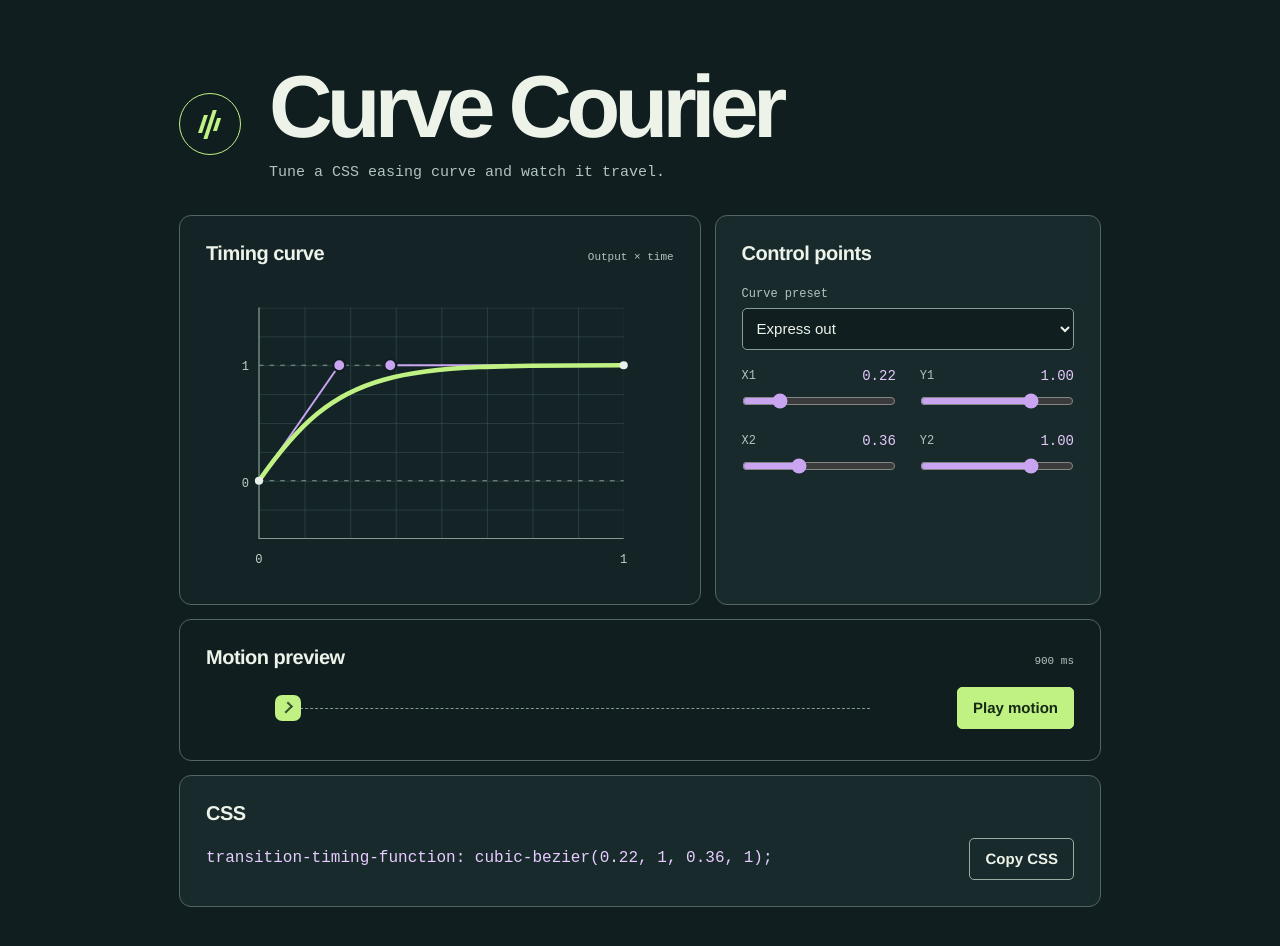
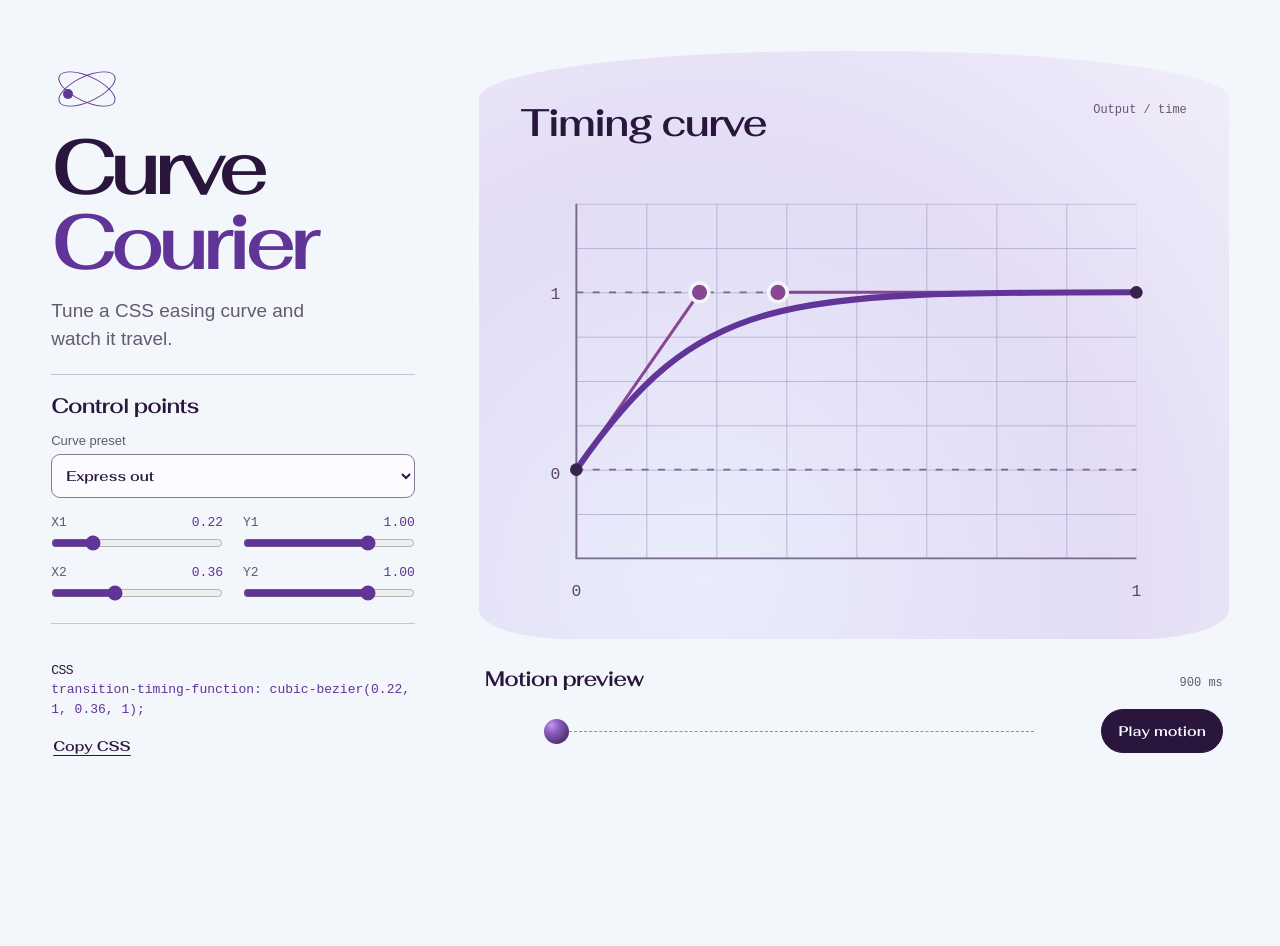
Before and after one commit to Genthh/curve-courier, a plain HTML site: page public/index.html in a window 1280 px wide. After the commit the page ends 819 px from the top, so only its background shows below. Drawn offline with Linux system fonts and the light colour scheme.

Commit message:
Center the easing editor on a plum motion canvas

```diff
--- /dev/null
+++ b/public/fonts/type.css
@@ -0,0 +1,11 @@
+@font-face {
+  font-family: "Fahkwang";
+  src: url("./fahkwang.woff2") format("woff2");
+  font-style: normal;
+  font-weight: 600;
+  font-display: swap;
+}
+
+:root {
+  --identity-font: "Fahkwang", sans-serif;
+}
--- a/public/index.html
+++ b/public/index.html
@@ -3,27 +3,28 @@
   <head>
     <meta charset="utf-8" />
     <meta name="viewport" content="width=device-width,initial-scale=1" />
-    <meta name="theme-color" content="#101e20" />
+    <meta name="theme-color" content="#f4f5fb" />
     <title>Curve Courier · CSS easing workbench</title>
     <link rel="icon" href="data:," />
+    <link rel="stylesheet" href="fonts/type.css" />
     <link rel="stylesheet" href="style.css" />
     <script defer src="model.js"></script>
     <script defer src="app.js"></script>
   </head>
   <body>
     <main>
-      <header>
-        <div class="logotype" aria-hidden="true"><i></i><i></i><i></i></div>
+      <header class="brand">
+        <div class="orbit" aria-hidden="true"><i></i></div>
         <div>
-          <h1>Curve Courier</h1>
+          <h1>Curve <span>Courier</span></h1>
           <p>Tune a CSS easing curve and watch it travel.</p>
         </div>
       </header>
-      <div class="desk">
+
       <section class="graph-card" aria-labelledby="curve-title">
         <div class="cap">
           <h2 id="curve-title">Timing curve</h2>
-            <span>Output × time</span>
+          <span>Output / time</span>
         </div>
         <svg
           id="chart"
@@ -43,13 +44,13 @@
               <path
                 d="M30 0H0V19"
                 fill="none"
-                  stroke="#3c5555"
+                stroke="#ada7cb"
                 stroke-width=".65"
               />
             </pattern>
           </defs>
           <rect x="28" y="26" width="240" height="152" fill="url(#grid)" />
-            <g fill="none" stroke="#819895" stroke-width=".8">
+          <g fill="none" stroke="#776a8d" stroke-width=".8">
             <path d="M28 140H268M28 64H268" stroke-dasharray="3 4" />
             <path d="M28 26v152h240" />
           </g>
@@ -59,22 +60,22 @@
             <text x="28" y="194">0</text>
             <text x="268" y="194">1</text>
           </g>
-            <g stroke="#c9a4f1" stroke-width="1.3">
+          <g stroke="#884695" stroke-width="1.3">
             <line id="arm1" x1="28" y1="140" />
             <line id="arm2" x1="268" y1="64" />
           </g>
           <path
             id="curve"
             fill="none"
-              stroke="#c0f183"
-              stroke-width="3"
+            stroke="#613597"
+            stroke-width="2.6"
             stroke-linecap="round"
           />
-            <g fill="#c9a4f1" stroke="#101e20" stroke-width="1.5">
+          <g fill="#884695" stroke="#f4f5fb" stroke-width="1.5">
             <circle id="dot1" r="4" />
             <circle id="dot2" r="4" />
           </g>
-            <g fill="#e8f1e9">
+          <g fill="#38224b">
             <circle cx="28" cy="140" r="2.7" />
             <circle cx="268" cy="64" r="2.7" />
           </g>
@@ -93,7 +94,6 @@
         </select>
         <div class="sliders" id="sliders"></div>
       </section>
-      </div>
       <section class="preview" aria-labelledby="preview-title">
         <div class="cap">
           <h2 id="preview-title">Motion preview</h2>
--- a/public/style.css
+++ b/public/style.css
@@ -1,14 +1,13 @@
 :root {
-  color-scheme: dark;
-  --ground: #101e20;
-  --panel: #192a2c;
-  --text: #edf3e9;
-  --mint: #c0f183;
-  --quiet: #b3c3be;
-  --edge: #526663;
-  font-family: "Space Mono", "Courier New", monospace;
+  color-scheme: light;
+  --ground: #f3f6fa;
+  --ink: #2a163d;
+  --accent: #613597;
+  --quiet: #625972;
+  --rule: #c8c5d5;
+  font-family: var(--identity-font), Arial, sans-serif;
+  color: var(--ink);
   background: var(--ground);
-  color: var(--text);
 }
 * {
   box-sizing: border-box;
@@ -17,15 +16,14 @@ body {
   margin: 0;
 }
 main {
-  max-width: 1050px;
-  margin: auto;
-  padding: clamp(20px, 5vw, 66px);
-}
-header {
-  display: flex;
-  align-items: center;
-  gap: clamp(12px, 3vw, 28px);
-  margin-bottom: 30px;
+  display: grid;
+  grid-template-columns: minmax(255px, 0.8fr) minmax(0, 1.65fr);
+  grid-template-areas: "brand graph" "controls graph" "code preview";
+  gap: 22px clamp(30px, 5vw, 72px);
+  align-items: start;
+  max-width: 1450px;
+  padding: clamp(22px, 4vw, 65px);
+  margin: 0 auto;
 }
 h1,
 h2,
@@ -34,68 +32,80 @@ p {
 }
 h1,
 h2,
-button {
-  font-family: "Barlow", "Helvetica Neue", Arial, sans-serif;
+button,
+select {
+  font-family: var(--identity-font), Arial, sans-serif;
+}
+.brand {
+  grid-area: brand;
+  align-self: end;
+}
+.orbit {
+  width: 72px;
+  height: 38px;
+  position: relative;
+  margin: 5px 0 21px;
+}
+.orbit::before,
+.orbit::after {
+  content: "";
+  position: absolute;
+  inset: 6px 5px;
+  border: 1.5px solid var(--accent);
+  border-radius: 50%;
+  transform: rotate(-25deg);
+}
+.orbit::after {
+  transform: rotate(25deg);
+}
+.orbit i {
+  position: absolute;
+  width: 10px;
+  height: 10px;
+  border-radius: 50%;
+  left: 12px;
+  top: 19px;
+  background: var(--accent);
 }
 h1 {
-  font-size: clamp(39px, 8vw, 88px);
-  line-height: 0.98;
-  letter-spacing: -0.065em;
+  font-size: clamp(46px, 6.1vw, 95px);
+  line-height: 0.96;
+  letter-spacing: -0.078em;
+  font-weight: 400;
 }
-header p {
-  margin-top: 12px;
-  font-size: clamp(12px, 2vw, 15px);
+h1 span {
+  display: block;
+  color: var(--accent);
+}
+.brand p {
+  max-width: 29ch;
+  margin-top: 18px;
+  font-family: Arial, sans-serif;
+  font-size: clamp(15px, 1.6vw, 19px);
   color: var(--quiet);
-  line-height: 1.5;
+  line-height: 1.45;
 }
-.logotype {
-  display: flex;
-  flex: none;
-  align-items: center;
-  justify-content: center;
-  gap: 3px;
-  width: clamp(42px, 6vw, 62px);
-  height: clamp(42px, 6vw, 62px);
-  border: 1px solid var(--mint);
-  border-radius: 50%;
-  color: var(--mint);
-}
-.logotype i {
-  width: 4px;
-  height: 30%;
-  background: currentColor;
-  transform: skew(-18deg);
-}
-.logotype i:nth-child(2) {
-  height: 49%;
-}
-.logotype i:last-child {
-  height: 22%;
-}
-.desk {
-  display: grid;
-  grid-template-columns: minmax(0, 1.35fr) minmax(250px, 1fr);
-  gap: 14px;
-}
-.graph-card,
-.controls,
-.preview,
-.code {
-  border: 1px solid var(--edge);
-  border-radius: 12px;
-  padding: clamp(17px, 3vw, 26px);
-  min-width: 0;
+h2 {
+  font-weight: 500;
+  font-size: 21px;
+  line-height: 1.2;
+  letter-spacing: -0.04em;
 }
 .graph-card {
-  background: #142426;
-}
-.controls,
-.code {
-  background: var(--panel);
-}
-h2 {
-  font-size: 20px;
-  letter-spacing: -0.025em;
+  grid-area: graph;
+  align-self: stretch;
+  min-width: 0;
+  display: flex;
+  flex-flow: column;
+  justify-content: space-between;
+  border-radius: 48% 48% 12% 12% / 8% 8% 5% 5%;
+  padding: clamp(20px, 4vw, 56px) clamp(12px, 2.5vw, 38px) 20px;
+  background: radial-gradient(
+    ellipse at 30% 90%,
+    #e9edfb 1%,
+    #e3dcf5 54%,
+    #f1eefa 100%
+  );
 }
 .cap {
   display: flex;
@@ -103,168 +113,242 @@ h2 {
   justify-content: space-between;
   gap: 8px;
 }
+.graph-card .cap {
+  align-items: start;
+  padding-inline: 10px;
+}
+.graph-card h2 {
+  font-size: clamp(28px, 3vw, 44px);
+  line-height: 1.05;
+}
 .cap span {
-  font-size: 11px;
+  font:
+    12px/1.4 ui-monospace,
+    monospace;
   color: var(--quiet);
 }
 #chart {
+  width: 100%;
+  height: auto;
+  flex: 1;
+  min-height: 0;
   display: block;
-  width: 100%;
-  max-height: 310px;
-  margin: 3px auto 0;
 }
 .axes {
-  fill: #bdcfc9;
-  font-size: 8px;
+  fill: #594767;
+  font:
+    7px ui-monospace,
+    monospace;
   text-anchor: middle;
+}
+.controls {
+  grid-area: controls;
+  min-width: 0;
+  border-block: 1px solid var(--rule);
+  padding: 18px 0;
+}
+.controls h2 {
+  margin-bottom: 13px;
+}
+.preset-label {
+  display: block;
+  font:
+    13px/1.45 Arial,
+    sans-serif;
+  color: var(--quiet);
+  margin-bottom: 4px;
 }
 button,
 select {
   cursor: pointer;
-  font-size: 15px;
-  min-height: 42px;
+  min-height: 44px;
+  font-size: 14px;
 }
 button {
-  padding: 9px 15px;
-  font-weight: 650;
+  padding: 9px 16px;
 }
 :focus-visible {
-  outline: 3px solid #edbdff;
+  outline: 3px solid #833192;
   outline-offset: 3px;
-}
-.preset-label {
-  margin-top: 22px;
-  display: block;
-  color: var(--quiet);
-  font-size: 12px;
 }
 select {
   width: 100%;
-  margin: 7px 0 18px;
-  border: 1px solid #879d98;
-  border-radius: 5px;
+  border: 1px solid #877a97;
+  border-radius: 9px;
   padding: 7px 10px;
-  background: var(--ground);
-  color: var(--text);
+  background: #fcfbff;
+  color: var(--ink);
 }
 .sliders {
   display: grid;
   grid-template-columns: repeat(2, minmax(0, 1fr));
-  gap: 17px 24px;
+  gap: 10px 20px;
+  margin-top: 17px;
 }
 .sliders > div {
   display: grid;
   grid-template-columns: 1fr auto;
-  gap: 2px;
+  gap: 1px;
   align-items: center;
+}
+.sliders label,
+.sliders output {
+  font-family: ui-monospace, monospace;
+  font-size: 13px;
 }
 .sliders label {
   color: var(--quiet);
-  font-size: 12px;
 }
 .sliders output {
-  color: #e4c7fd;
-  font-size: 14px;
+  color: var(--accent);
 }
 .sliders input {
   width: 100%;
   min-width: 0;
-  height: 30px;
+  height: 24px;
   grid-column: 1 / -1;
   margin: 0;
-  accent-color: #c9a4f1;
+  accent-color: var(--accent);
 }
-.preview,
-.code {
-  margin-top: 14px;
+.preview {
+  grid-area: preview;
+  min-width: 0;
+  padding: 5px 6px;
 }
-.preview-row,
-.code-row {
+.preview-row {
   display: flex;
   align-items: center;
   justify-content: space-between;
-  gap: 18px;
-  margin-top: 13px;
-}
-.preview-row {
+  gap: 8px;
+  padding: 6px;
+  margin: 12px -6px 0;
   overflow: hidden;
-  padding: 5px;
-  margin-inline: -5px;
 }
 .track {
   position: relative;
   flex: 1;
   min-width: 0;
-  height: 26px;
+  height: 25px;
   margin: 0 8%;
 }
 .track::before {
   content: "";
   position: absolute;
   inset: 50% 0 auto;
-  border-top: 1px dashed #849b90;
+  border-top: 1px dashed #9b85ac;
 }
 #runner {
   display: block;
-  width: 26px;
-  height: 26px;
-  border-radius: 7px;
-  background: var(--mint);
+  width: 25px;
+  height: 25px;
+  border-radius: 50%;
   position: relative;
-}
-#runner::after {
-  content: "";
-  position: absolute;
-  left: 7px;
-  top: 9px;
-  width: 8px;
-  height: 5px;
-  border: solid #365231;
-  border-width: 0 2px 2px 0;
-  transform: rotate(-45deg);
+  background: radial-gradient(
+    circle at 30% 25%,
+    #c599ee 0%,
+    #8a5fbe 30%,
+    #533173 75%
+  );
 }
 #play {
-  background: var(--mint);
-  color: #172a15;
-  border: 1px solid var(--mint);
-  border-radius: 5px;
+  background: var(--ink);
+  color: white;
+  border: 1px solid var(--ink);
+  border-radius: 50px;
+}
+#play:hover {
+  background: #56316e;
+}
+.code {
+  grid-area: code;
+  min-width: 0;
+  color: var(--quiet);
+}
+.code h2 {
+  font:
+    13px/1.5 ui-monospace,
+    monospace;
+  color: var(--ink);
+}
+.code-row {
+  display: flex;
+  flex-wrap: wrap;
+  align-items: start;
+  justify-content: space-between;
+  gap: 5px;
+}
+#css {
+  font:
+    13px/1.5 ui-monospace,
+    monospace;
+  color: var(--accent);
+  overflow-wrap: anywhere;
 }
 #copy {
-  border: 1px solid #9bac9e;
-  border-radius: 5px;
   background: transparent;
-  color: var(--text);
-  white-space: nowrap;
-}
-#play:hover {
-  background: #d5ffaa;
+  color: var(--ink);
+  border: 0;
+  padding: 0 2px;
+  text-decoration: underline;
+  text-underline-offset: 4px;
 }
 #copy:hover {
-  background: #283f40;
-}
-#css {
-  font-size: clamp(13px, 1.6vw, 16px);
-  line-height: 1.6;
-  color: #e6ccff;
-  overflow-wrap: anywhere;
+  color: var(--accent);
 }
 [role="status"] {
   color: var(--quiet);
-  font-size: 12px;
-  line-height: 1.4;
+  font:
+    13px/1.4 Arial,
+    sans-serif;
 }
 [role="status"]:not(:empty) {
-  padding-top: 12px;
+  padding-top: 8px;
 }
-@media (max-width: 680px) {
-  .desk {
+@media (max-width: 720px) {
+  main {
     grid-template-columns: 1fr;
+    grid-template-areas: "brand" "graph" "controls" "preview" "code";
+    gap: 22px;
   }
-  .code-row {
-    align-items: flex-start;
-    flex-direction: column;
+  .brand {
+    display: flex;
+    align-items: start;
+    gap: 16px;
+  }
+  .orbit {
+    width: 44px;
+    height: 30px;
+    flex: none;
+    margin: 0;
+  }
+  .orbit i {
+    left: 6px;
+    top: 15px;
+    width: 8px;
+    height: 8px;
+  }
+  h1 {
+    font-size: clamp(30px, 7.7vw, 52px);
+    line-height: 1.05;
+  }
+  h1 span {
+    display: inline;
+  }
+  .brand p {
+    margin-top: 8px;
+    font-size: 15px;
+  }
+  .graph-card {
+    padding: 23px 10px 5px;
+  }
+  .preview {
+    padding: 0;
   }
   .track {
     margin: 0 5%;
   }
+  .code {
+    padding-top: 12px;
+    border-top: 1px solid var(--rule);
+  }
 }
--- a/scripts/verify.mjs
+++ b/scripts/verify.mjs
@@ -11,6 +11,12 @@ const inventory = execFileSync(
 );
 const files = new Map();
 for (const file of inventory.split("\0").filter(Boolean)) {
+  if (file.endsWith(".woff2")) {
+    const font = readFileSync(file);
+    assert.equal(font.toString("ascii", 0, 4), "wOF2", "Invalid font: " + file);
+    assert.equal(font.readUInt32BE(8), font.length, "Incomplete font: " + file);
+    continue;
+  }
   const source = readFileSync(file, "utf8");
   files.set(file, source);
   const lines = source.split("\n").length - Number(source.endsWith("\n"));
```
Also changed, not shown: public/fonts/OFL.txt (added), public/fonts/fahkwang.woff2 (added). Lines whose indentation alone changed are shown as unchanged.
